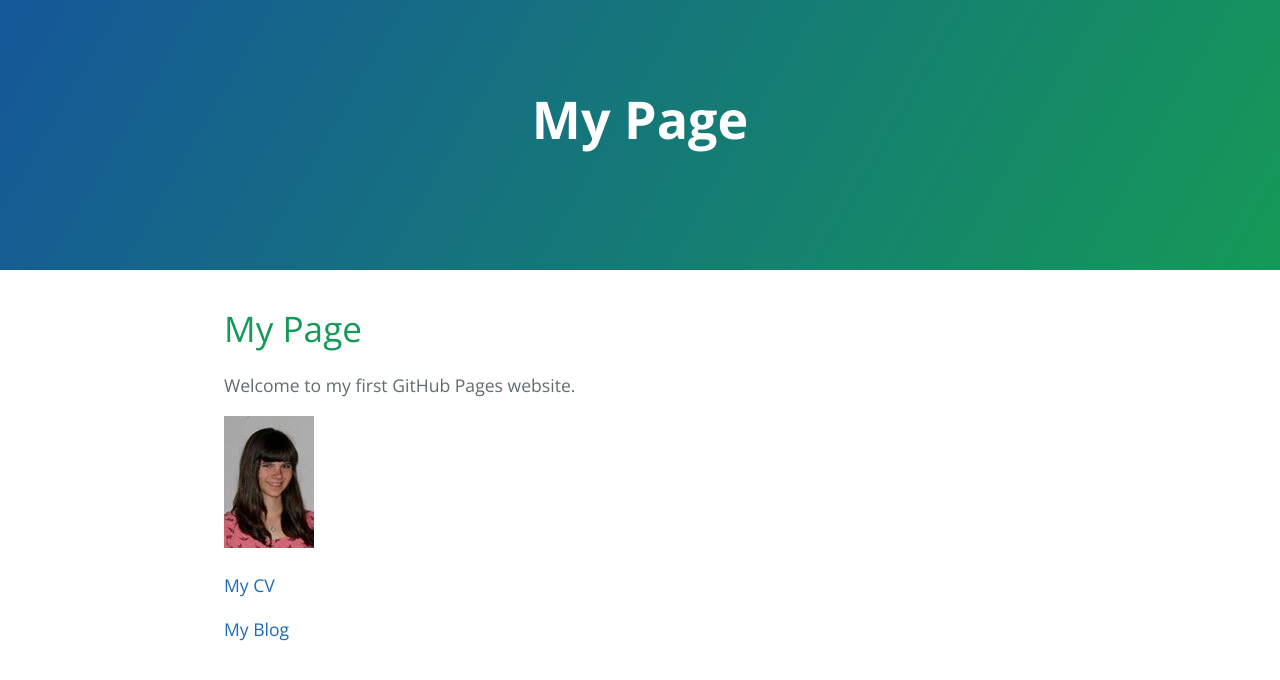
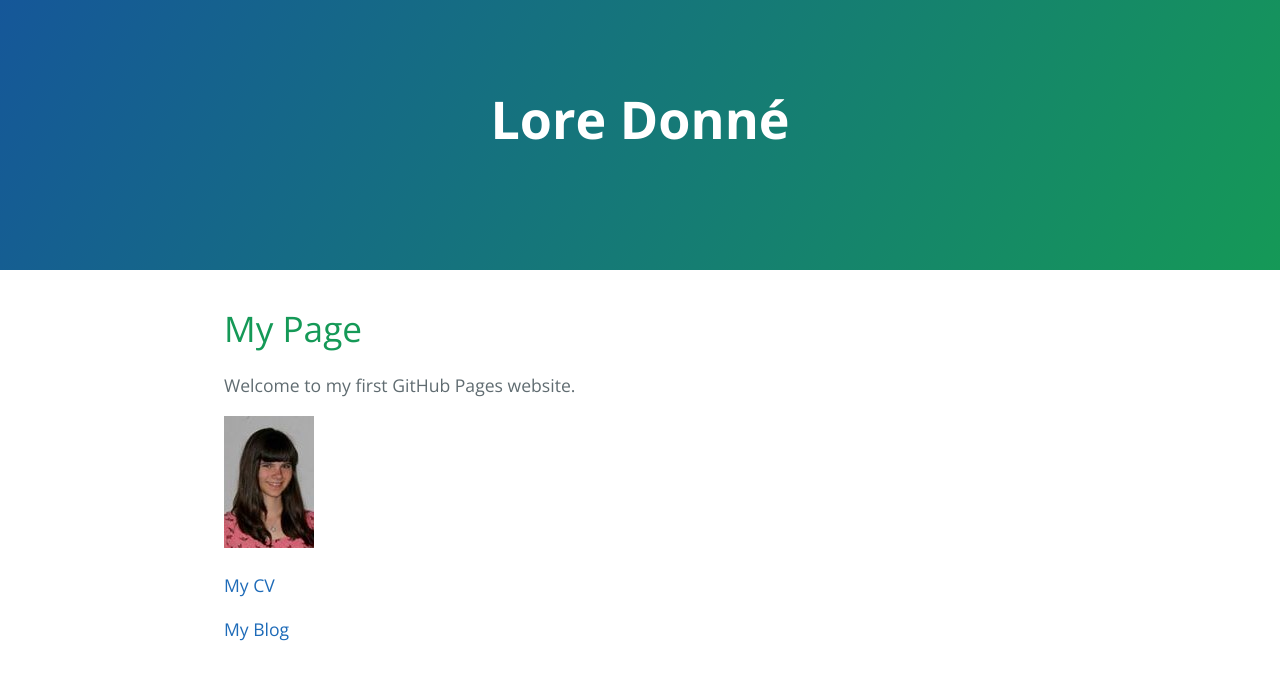
Before and after one commit to LoreDonne/loredonne.github.io, a Jekyll site: the page built from index.md, in a window 1280 px wide. Shown: the top 680 px of the page. Built offline with Jekyll 4.4.1, drawn with Linux system fonts in a browser that asks for light colours.

Commit message:
Update site.html

```diff
--- a/_layouts/site.html
+++ b/_layouts/site.html
@@ -11,7 +11,7 @@
   </head>
   <body>
     <section class="page-header">
-      <h1 class="project-name">My Page</h1>
+      <h1 class="project-name">Lore Donné</h1>
       <h2 class="project-tagline"></h2>
     </section>
     <section class="main-content">
```
